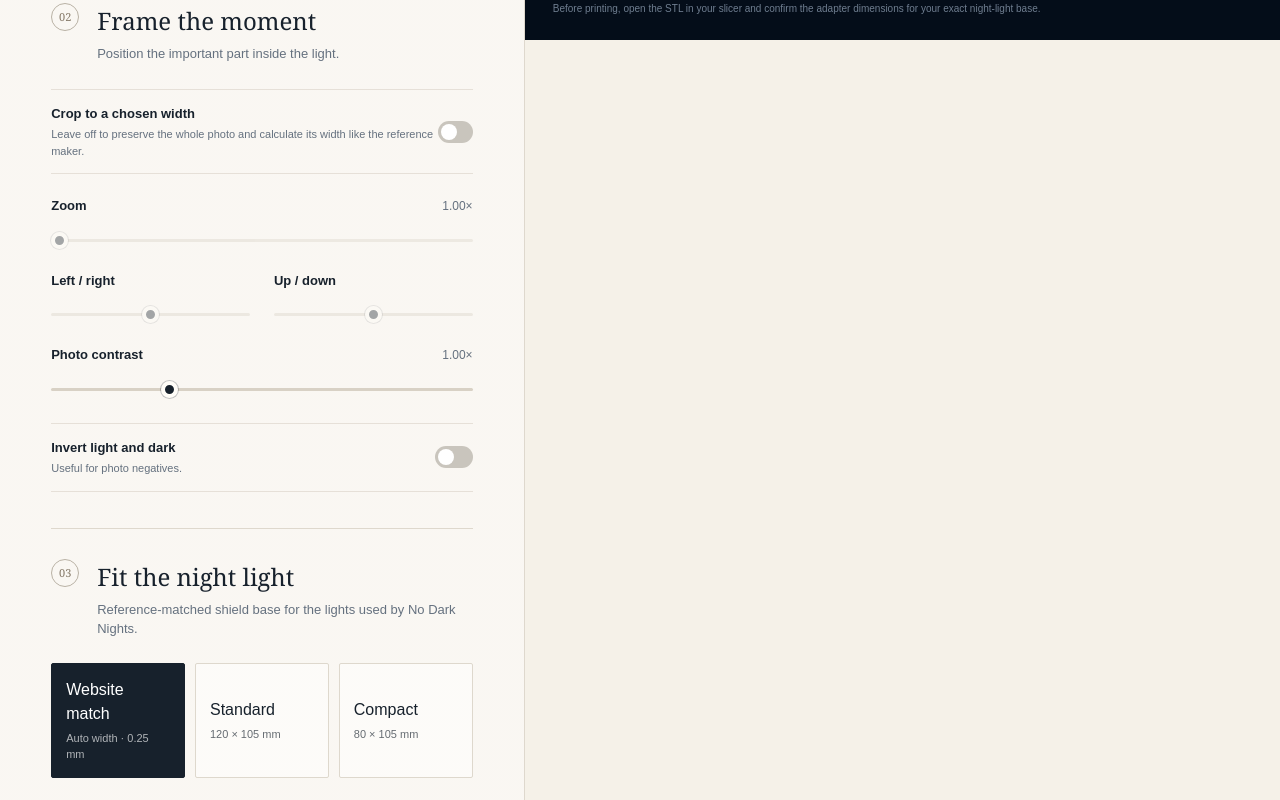
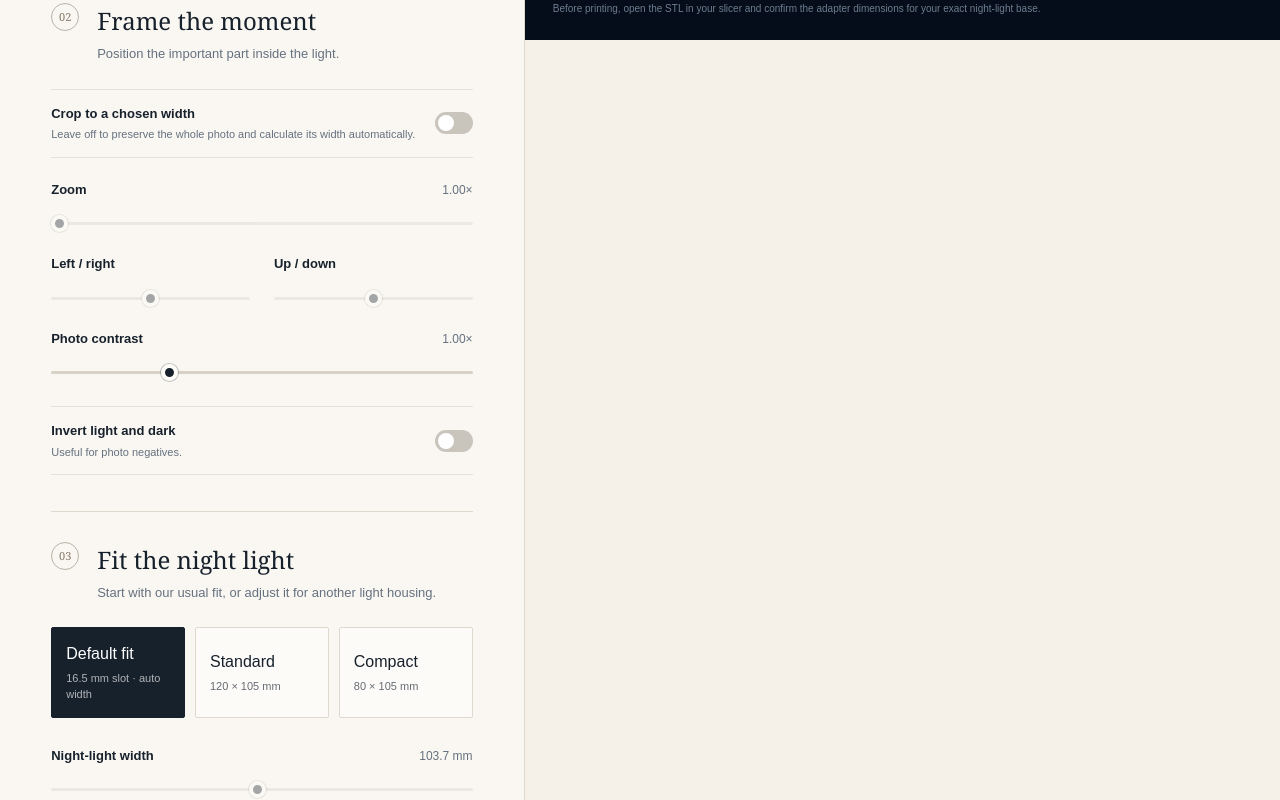
Before and after one commit to prichardsondev/no-dark-nights, a Next.js app: page / in a window 1280 px wide. Shown: the part 760-1560 px from the top of the page. Built offline with nearby package versions, Linux system fonts and the light colour scheme.

Commit message:
Clarify default slot fit and remove comparison copy

```diff
--- a/app/LithophaneStudio.tsx
+++ b/app/LithophaneStudio.tsx
@@ -111,7 +111,7 @@ const settingFields: Array<{
     min: 10,
     max: 30,
     step: 0.1,
-    help: "Inside width of the clip that slides onto the light.",
+    help: "Match the measured thickness of the light housing. Our lights use 16.5 mm.",
   },
   {
     key: "slotDepth",
@@ -840,7 +840,7 @@ export function LithophaneStudio() {
                 <strong>Crop to a chosen width</strong>
                 <small>
                   Leave off to preserve the whole photo and calculate its width
-                  like the reference maker.
+                  automatically.
                 </small>
               </span>
               <input
@@ -950,7 +950,7 @@ export function LithophaneStudio() {
               <span>03</span>
               <div>
                 <h2>Fit the night light</h2>
-                <p>Reference-matched shield base for the lights used by No Dark Nights.</p>
+                <p>Start with our usual fit, or adjust it for another light housing.</p>
               </div>
             </div>
             <div className="preset-row">
@@ -963,8 +963,8 @@ export function LithophaneStudio() {
                   setPreset("reference");
                 }}
               >
-                Website match
-                <small>Auto width · 0.25 mm</small>
+                Default fit
+                <small>16.5 mm slot · auto width</small>
               </button>
               <button
                 type="button"
```
Also changed, not shown: 1 other file (tests, documents, lock files or other folders).
